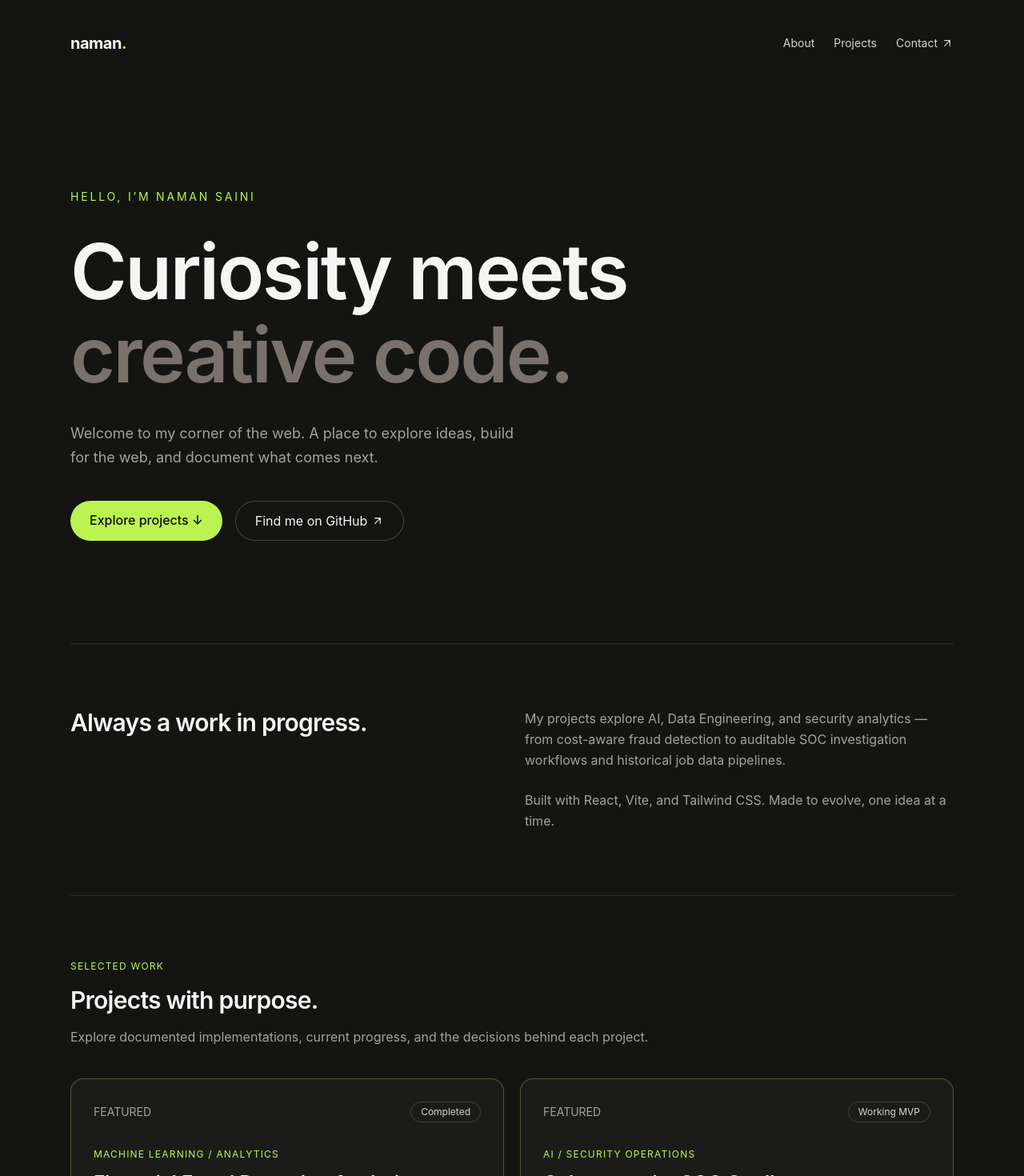
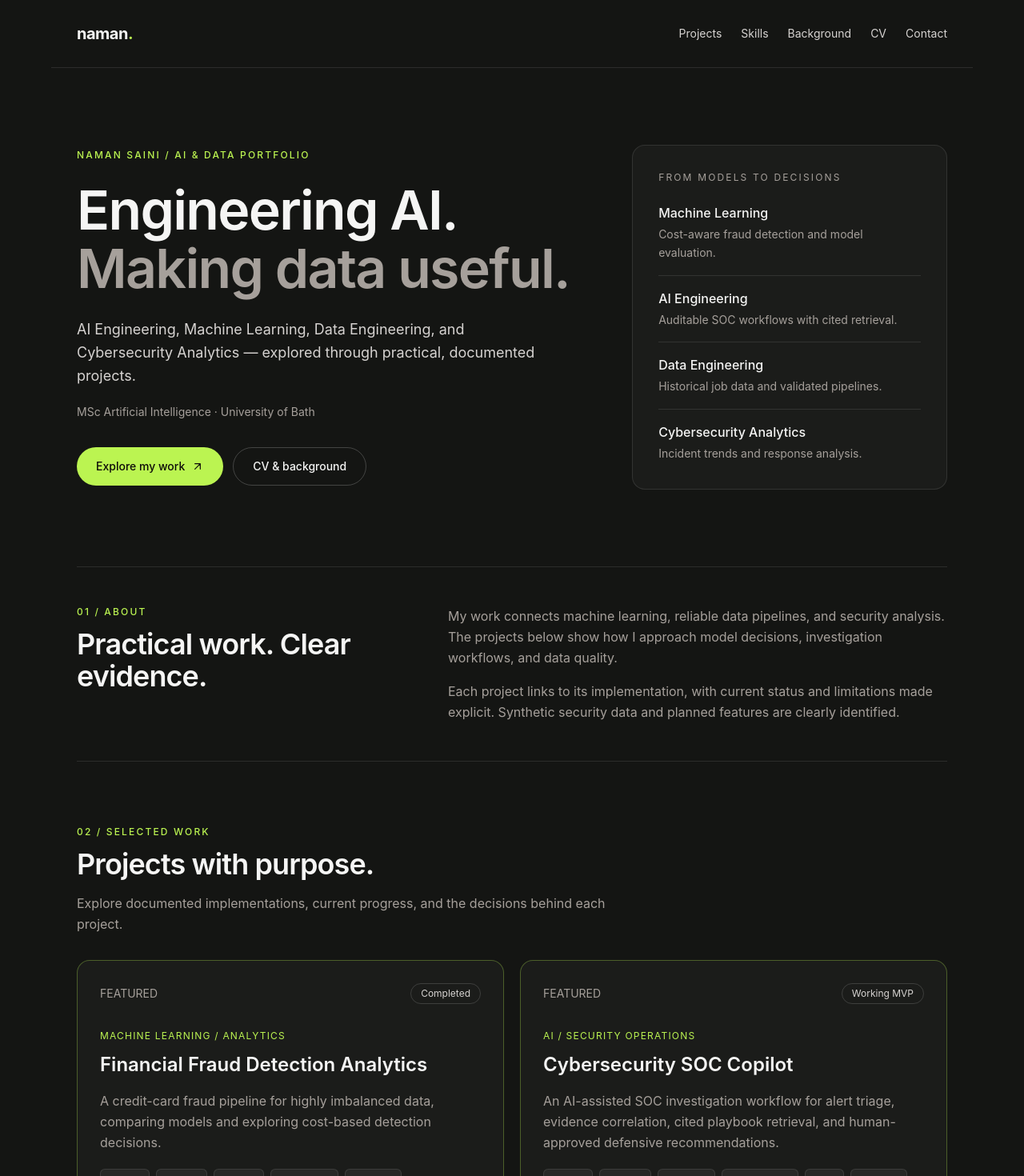
Before and after one commit to NamanSaini04/naman-ai-portfolio, a React (Vite) app: page / in a window 1280 px wide. Shown: the top 1470 px of the page at 80% size. Built offline with nearby package versions, Linux system fonts and the light colour scheme.

Commit message:
Improve portfolio presentation and add professional background sections

```diff
--- a/src/App.jsx
+++ b/src/App.jsx
@@ -1,52 +1,125 @@
 import ArrowIcon from './components/ArrowIcon'
 import ProjectCard from './components/ProjectCard'
+import SectionHeading from './components/SectionHeading'
 import { githubUrl, projects } from './data/portfolio'
+import { skillGroups } from './data/profile'
 
 const currentYear = new Date().getFullYear()
+const primaryLink = 'inline-flex min-h-12 items-center justify-center gap-2 rounded-full bg-lime-300 px-6 py-3 text-sm font-medium text-stone-950 transition-colors hover:bg-lime-200'
+const secondaryLink = 'inline-flex min-h-12 items-center justify-center gap-2 rounded-full border border-white/20 px-6 py-3 text-sm font-medium transition-colors hover:bg-white/10'
 
 export default function App() {
   return (
     <>
       <a href="#main" className="sr-only focus:not-sr-only focus:fixed focus:top-4 focus:left-4 focus:z-50 focus:bg-lime-300 focus:p-3 focus:text-stone-950">Skip to content</a>
-      <header className="mx-auto flex max-w-6xl flex-wrap items-center justify-between gap-5 px-6 py-8">
-        <a href="#main" aria-label="Naman home" className="text-xl font-bold tracking-tight">naman<span className="text-lime-300">.</span></a>
-        <nav aria-label="Main navigation" className="flex gap-6 text-sm text-stone-300">
-          <a href="#about" className="inline-flex min-h-11 items-center gap-1 hover:text-lime-300">About</a>
-          <a href="#projects" className="inline-flex min-h-11 items-center gap-1 hover:text-lime-300">Projects</a>
-          <a href="#contact" className="inline-flex min-h-11 items-center gap-1 hover:text-lime-300">Contact <ArrowIcon /></a>
+      <header className="mx-auto flex max-w-6xl flex-wrap items-center justify-between gap-x-8 gap-y-3 border-b border-white/10 px-6 py-5 sm:px-8">
+        <a href="#main" aria-label="Naman home" className="inline-flex min-h-11 items-center text-xl font-bold tracking-tight">naman<span className="text-lime-300">.</span></a>
+        <nav aria-label="Main navigation" className="flex flex-wrap gap-x-5 gap-y-1 text-sm text-stone-300 sm:gap-x-6">
+          {[['Projects', 'projects'], ['Skills', 'skills'], ['Background', 'experience'], ['CV', 'cv'], ['Contact', 'contact']].map(([label, id]) => (
+            <a key={id} href={`#${id}`} className="inline-flex min-h-11 items-center hover:text-lime-300">{label}</a>
+          ))}
         </nav>
       </header>
-      <main id="main" tabIndex={-1} className="mx-auto max-w-6xl px-6">
-        <section className="py-24 sm:py-32" aria-labelledby="hero-title">
-          <p className="mb-8 text-sm tracking-[0.2em] text-lime-300">HELLO, I’M NAMAN SAINI</p>
-          <h1 id="hero-title" className="max-w-4xl text-5xl leading-[1.08] font-semibold tracking-tight sm:text-7xl lg:text-8xl">Curiosity meets<br /><span className="text-stone-500">creative code.</span></h1>
-          <p className="mt-8 max-w-xl text-lg leading-relaxed text-stone-400">Welcome to my corner of the web. A place to explore ideas, build for the web, and document what comes next.</p>
-          <div className="mt-10 flex flex-wrap gap-4">
-            <a href="#projects" className="rounded-full bg-lime-300 px-6 py-3 font-medium text-stone-950 transition-colors hover:bg-lime-200">Explore projects ↓</a>
-            <a href={githubUrl} className="rounded-full border border-white/20 px-6 py-3 transition-colors hover:bg-white/10">Find me on GitHub <ArrowIcon /></a>
+      <main id="main" tabIndex={-1} className="mx-auto max-w-6xl px-6 sm:px-8">
+        <section className="grid items-center gap-12 py-16 sm:py-24 lg:grid-cols-[1.6fr_1fr] lg:gap-16" aria-labelledby="hero-title">
+          <div>
+            <p className="text-xs font-medium tracking-[0.18em] text-lime-300">NAMAN SAINI / AI & DATA PORTFOLIO</p>
+            <h1 id="hero-title" className="mt-6 text-4xl leading-[1.08] font-semibold tracking-tight sm:text-6xl lg:text-[4.25rem]">Engineering AI.<br /><span className="text-stone-400">Making data useful.</span></h1>
+            <p className="mt-6 max-w-xl text-lg leading-relaxed text-stone-300">AI Engineering, Machine Learning, Data Engineering, and Cybersecurity Analytics — explored through practical, documented projects.</p>
+            <p className="mt-5 text-sm leading-relaxed text-stone-400">MSc Artificial Intelligence · University of Bath</p>
+            <div className="mt-8 flex flex-wrap gap-3">
+              <a href="#projects" className={primaryLink}>Explore my work <ArrowIcon /></a>
+              <a href="#cv" className={secondaryLink}>CV & background</a>
+            </div>
+          </div>
+          <aside aria-label="Portfolio focus" className="rounded-2xl border border-white/10 bg-white/[0.03] p-6 sm:p-8">
+            <p className="text-xs tracking-[0.18em] text-stone-400">FROM MODELS TO DECISIONS</p>
+            <dl className="mt-6 divide-y divide-white/10">
+              {[
+                ['Machine Learning', 'Cost-aware fraud detection and model evaluation.'],
+                ['AI Engineering', 'Auditable SOC workflows with cited retrieval.'],
+                ['Data Engineering', 'Historical job data and validated pipelines.'],
+                ['Cybersecurity Analytics', 'Incident trends and response analysis.'],
+              ].map(([title, description]) => (
+                <div key={title} className="py-4 first:pt-0 last:pb-0">
+                  <dt className="font-medium text-stone-100">{title}</dt>
+                  <dd className="mt-1 text-sm leading-relaxed text-stone-400">{description}</dd>
+                </div>
+              ))}
+            </dl>
+          </aside>
+        </section>
+
+        <section id="about" className="grid gap-6 border-t border-white/10 py-12 md:grid-cols-[1fr_1.5fr] md:gap-12" aria-labelledby="about-title">
+          <SectionHeading id="about-title" label="01 / ABOUT" title="Practical work. Clear evidence." />
+          <div className="space-y-4 leading-relaxed text-stone-400">
+            <p>My work connects machine learning, reliable data pipelines, and security analysis. The projects below show how I approach model decisions, investigation workflows, and data quality.</p>
+            <p>Each project links to its implementation, with current status and limitations made explicit. Synthetic security data and planned features are clearly identified.</p>
           </div>
         </section>
-        <section id="about" className="grid gap-8 border-t border-white/10 py-20 md:grid-cols-2" aria-labelledby="about-title">
-          <h2 id="about-title" className="text-3xl font-semibold tracking-tight">Always a work in progress.</h2>
-          <div className="space-y-6 leading-relaxed text-stone-400">
-            <p>My projects explore AI, Data Engineering, and security analytics — from cost-aware fraud detection to auditable SOC investigation workflows and historical job data pipelines.</p>
-            <p>Built with React, Vite, and Tailwind CSS. Made to evolve, one idea at a time.</p>
+
+        <section id="projects" className="border-t border-white/10 py-16 sm:py-20" aria-labelledby="projects-title">
+          <SectionHeading id="projects-title" label="02 / SELECTED WORK" title="Projects with purpose." description="Explore documented implementations, current progress, and the decisions behind each project." />
+          <div className="mt-8 grid gap-5 md:grid-cols-2">{projects.map((project, index) => <ProjectCard key={project.id} project={project} index={index} />)}</div>
+        </section>
+
+        <section id="skills" className="border-t border-white/10 py-16 sm:py-20" aria-labelledby="skills-title">
+          <SectionHeading id="skills-title" label="03 / TECHNICAL SKILLS" title="A toolkit grounded in projects." description="Languages, tools, and techniques evidenced in the linked repositories. No proficiency ratings or years of experience implied." />
+          <div className="mt-8 grid gap-5 sm:grid-cols-2">
+            {skillGroups.map(group => (
+              <article key={group.title} className="rounded-2xl border border-white/10 p-6 sm:p-7">
+                <h3 className="text-xl font-semibold tracking-tight">{group.title}</h3>
+                <p className="mt-2 text-sm leading-relaxed text-stone-400">{group.description}</p>
+                <ul aria-label={`${group.title} skills`} className="mt-5 flex flex-wrap gap-2">
+                  {group.skills.map(skill => <li key={skill} className="rounded-md border border-white/10 bg-white/5 px-3 py-1.5 text-sm text-stone-300">{skill}</li>)}
+                </ul>
+              </article>
+            ))}
           </div>
         </section>
-        <section id="projects" className="border-t border-white/10 py-20" aria-labelledby="projects-title">
-          <p className="text-xs tracking-widest text-lime-300">SELECTED WORK</p>
-          <h2 id="projects-title" className="mt-4 text-3xl font-semibold tracking-tight">Projects with purpose.</h2>
-          <p className="mt-4 text-stone-400">Explore documented implementations, current progress, and the decisions behind each project.</p>
-          <div className="mt-10 grid gap-5 md:grid-cols-2">{projects.map((project, index) => <ProjectCard key={project.title} project={project} index={index} />)}</div>
+
+        <section id="experience" className="grid gap-8 border-t border-white/10 py-16 sm:py-20 md:grid-cols-[1fr_1.5fr] md:gap-12" aria-labelledby="experience-title">
+          <SectionHeading id="experience-title" label="04 / PROFESSIONAL EXPERIENCE" title="Experience & contribution." />
+          <div className="rounded-2xl border border-dashed border-white/20 p-6 sm:p-7">
+            <p className="text-xs font-medium tracking-widest text-stone-400">DETAILS TO BE ADDED</p>
+            <h3 className="mt-3 text-xl font-medium">Professional experience</h3>
+            <p className="mt-3 leading-relaxed text-stone-400">Role titles, organisations, dates, and responsibilities will be added once confirmed.</p>
+            <a href="#projects" className="mt-4 inline-flex min-h-11 items-center gap-2 text-sm font-medium text-lime-300 hover:underline">Explore project work <ArrowIcon /></a>
+          </div>
         </section>
-        <section id="contact" className="border-t border-white/10 py-24" aria-labelledby="contact-title">
-          <p className="text-xs tracking-widest text-lime-300">LET’S CONNECT</p>
-          <h2 id="contact-title" className="mt-5 text-4xl font-semibold tracking-tight sm:text-5xl">Good things start with hello.</h2>
-          <p className="mt-6 max-w-xl leading-relaxed text-stone-400">Explore my repositories and connect with me on GitHub.</p>
-          <a href={githubUrl} className="mt-8 inline-block rounded-full bg-lime-300 px-6 py-3 font-medium text-stone-950 hover:bg-lime-200">Visit my GitHub <ArrowIcon /></a>
+
+        <section id="education" className="grid gap-8 border-t border-white/10 py-16 sm:py-20 md:grid-cols-[1fr_1.5fr] md:gap-12" aria-labelledby="education-title">
+          <SectionHeading id="education-title" label="05 / EDUCATION" title="An academic foundation in AI." />
+          <article className="rounded-2xl border border-lime-300/25 bg-white/[0.03] p-6 sm:p-7">
+            <p className="text-sm font-medium text-lime-300">University of Bath</p>
+            <h3 className="mt-3 text-2xl font-semibold tracking-tight">MSc Artificial Intelligence</h3>
+            <p className="mt-4 text-sm leading-relaxed text-stone-400">Study dates, completion status, and further academic details to be confirmed.</p>
+          </article>
+        </section>
+
+        <section id="certifications" className="grid gap-8 border-t border-white/10 py-16 sm:py-20 md:grid-cols-[1fr_1.5fr] md:gap-12" aria-labelledby="certifications-title">
+          <SectionHeading id="certifications-title" label="06 / CERTIFICATIONS" title="Continued learning." />
+          <div className="rounded-2xl border border-dashed border-white/20 p-6 sm:p-7">
+            <p className="text-xs font-medium tracking-widest text-stone-400">DETAILS TO BE ADDED</p>
+            <p className="mt-3 leading-relaxed text-stone-400">Verified certification titles, issuers, dates, and credential links will appear here when available.</p>
+          </div>
+        </section>
+
+        <section id="cv" className="grid gap-8 border-t border-white/10 py-16 sm:py-20 md:grid-cols-[1fr_1.5fr] md:gap-12" aria-labelledby="cv-title">
+          <SectionHeading id="cv-title" label="07 / CV" title="The full picture." />
+          <div className="rounded-2xl border border-white/10 p-6 sm:p-7">
+            <h3 className="text-xl font-medium">Curriculum vitae</h3>
+            <p className="mt-3 leading-relaxed text-stone-400">A downloadable CV will be added once an approved document is available.</p>
+            <p className="mt-5 inline-block rounded-full border border-white/15 px-4 py-2 text-sm text-stone-400">CV not yet available</p>
+          </div>
+        </section>
+
+        <section id="contact" className="border-t border-white/10 py-16 sm:py-20" aria-labelledby="contact-title">
+          <SectionHeading id="contact-title" label="08 / CONTACT" title="Let’s start a conversation." description="Explore my repositories and connect with me on GitHub." />
+          <a href={githubUrl} className={`${primaryLink} mt-7`}>Visit my GitHub <ArrowIcon /></a>
         </section>
       </main>
-      <footer className="mx-auto flex max-w-6xl flex-wrap justify-between gap-4 border-t border-white/10 px-6 py-8 text-sm text-stone-400"><span>© {currentYear} Naman Saini</span><span>Built with curiosity.</span></footer>
+      <footer className="mx-auto flex max-w-6xl flex-wrap justify-between gap-3 border-t border-white/10 px-6 py-7 text-sm text-stone-400 sm:px-8"><span>© {currentYear} Naman Saini</span><span>AI · Data · Security</span></footer>
     </>
   )
 }
--- /dev/null
+++ b/src/components/SectionHeading.jsx
@@ -0,0 +1,9 @@
+export default function SectionHeading({ id, label, title, description }) {
+  return (
+    <div className="max-w-2xl">
+      <p className="text-xs font-medium tracking-[0.18em] text-lime-300">{label}</p>
+      <h2 id={id} className="mt-3 text-3xl font-semibold tracking-tight sm:text-4xl">{title}</h2>
+      {description && <p className="mt-4 leading-relaxed text-stone-400">{description}</p>}
+    </div>
+  )
+}
--- /dev/null
+++ b/src/data/profile.js
@@ -0,0 +1,8 @@
+// Skill groups reflect tools and techniques evidenced by the four project repositories.
+// No proficiency levels or years of professional experience are implied.
+export const skillGroups = [
+  { title: 'Programming', description: 'Languages used across the project implementations.', skills: ['Python', 'SQL'] },
+  { title: 'AI / ML', description: 'Modelling, evaluation, and auditable retrieval workflows.', skills: ['scikit-learn', 'XGBoost', 'imbalanced-learn', 'TF-IDF retrieval', 'Model evaluation', 'Cost-based threshold tuning'] },
+  { title: 'Data Engineering', description: 'Collection, validation, and historical data storage.', skills: ['PostgreSQL', 'REST API ingestion', 'Data validation', 'Idempotent pipelines', 'Pandas', 'NumPy'] },
+  { title: 'Tools', description: 'Interfaces, testing, and reproducible project workflows.', skills: ['Docker', 'FastAPI', 'Streamlit', 'Jupyter', 'Pytest', 'Plotly', 'MCP', 'Pydantic'] },
+]
```
Also changed, not shown: 1 other file (tests, documents, lock files or other folders).
